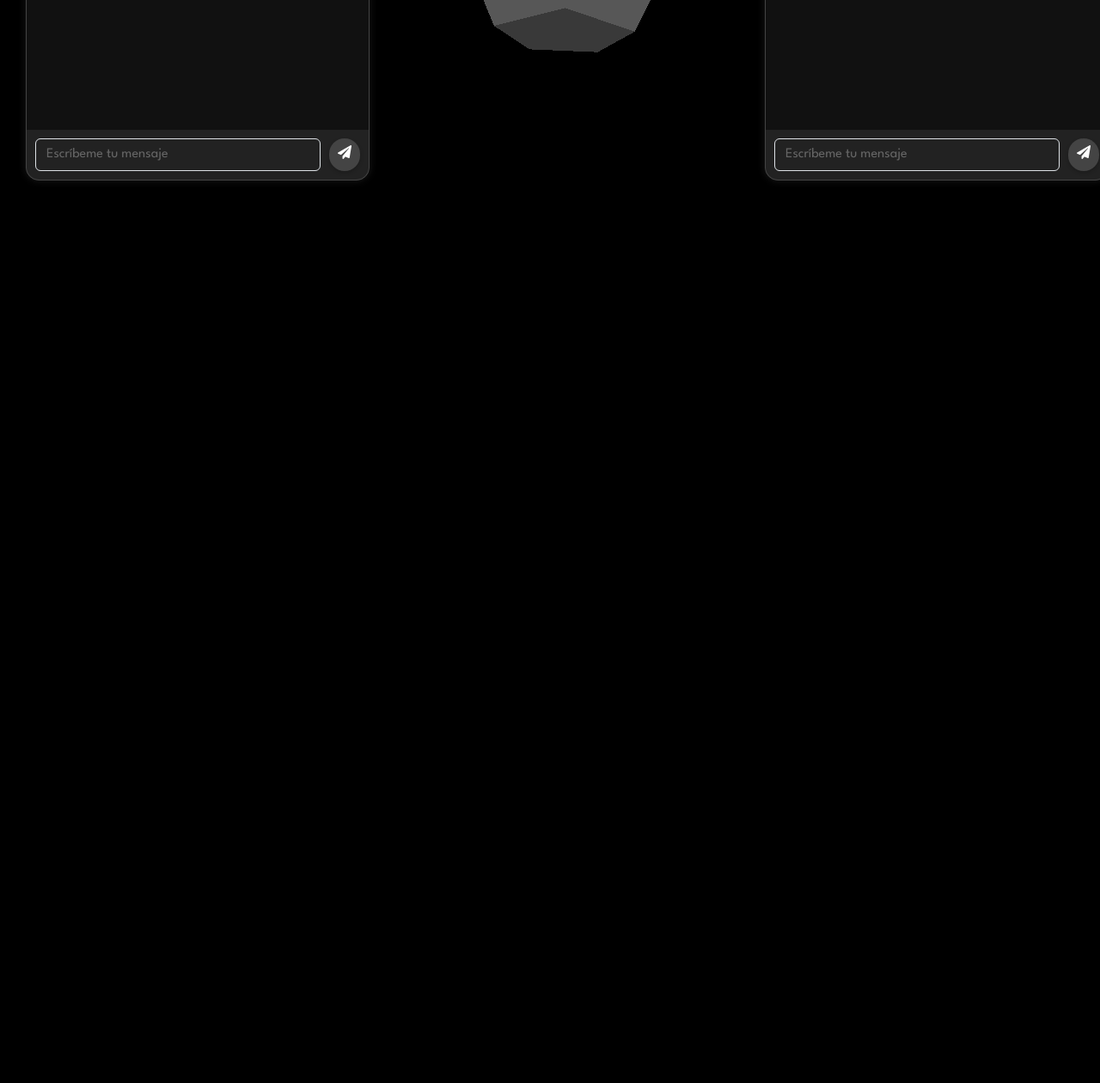
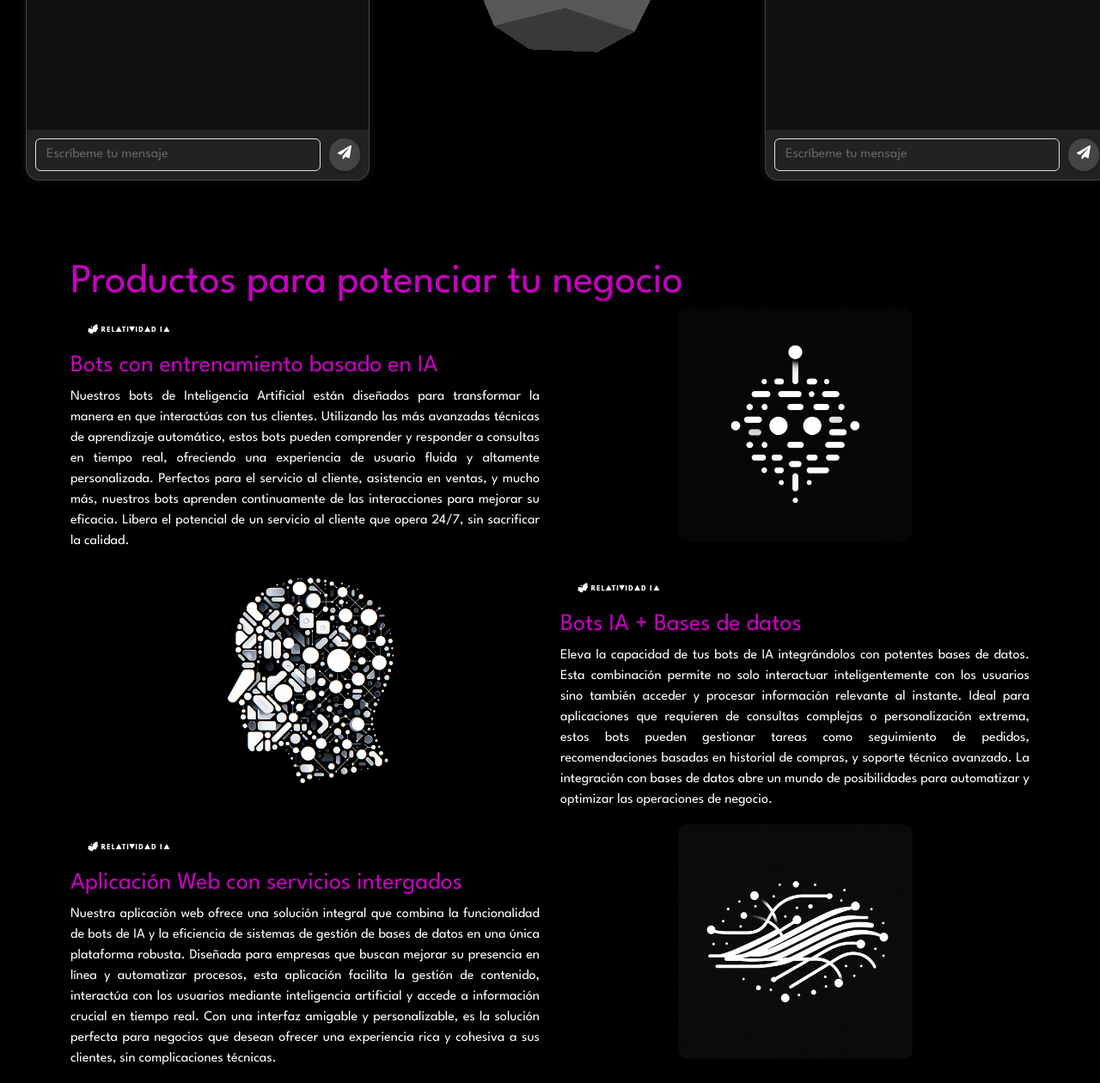
Before and after one commit to RelatividadIA/paginaWeb, a plain HTML site: page templates/index.html in a window 1280 px wide. Shown: the part 727-1987 px from the top of the page at 86% size. Before the commit the page ends 1027 px from the top, so only its background shows below. Drawn offline with nearby package versions, Linux system fonts and the light colour scheme; animation ran at ten frames a second.

Commit message:
Añadiendo sección productos - sin contenerizar

```diff
--- /dev/null
+++ b/styles/products.css
@@ -0,0 +1,94 @@
+/* custom-section.css */
+
+.custom-section {
+    display: flex;
+    flex-direction: column; /* o 'column' si es lo que deseas */
+    align-items: flex-start; /* o 'center', 'flex-end', etc., según tus necesidades */
+    justify-content: space-between; /* o 'center', 'space-between', etc. */
+    /* Resto de tus estilos */
+}
+
+.custom-section .section-title {
+    margin-bottom: 0px;
+    font-size: 3em; /* Tamaño de fuente grande para el título */
+    color: #c800c1; /* Color del título similar al de tu sitio */
+  }
+
+.container {
+    width: 90%;
+    margin: 0 auto;
+  }
+
+.row {
+    display: flex;
+    justify-content: space-around;
+    flex-wrap: wrap; /* Permite la adaptabilidad a dispositivos móviles */
+}
+
+
+.col-custom {
+    display: flex; /* Habilita flexbox */
+    flex-wrap: wrap; /* Permite que los elementos se ajusten según el ancho */
+    align-items: flex-start; /* Alinea los elementos al inicio */
+    width: 25%; /* Imita el ancho de col-md-6 para dispositivos medianos */
+    margin-bottom: 0px; /* Espaciado entre elementos similar a col-md-6 */
+    box-shadow: 0 0 20px 0 rgba(0, 0, 0, 0.7); /* Estilo de sombra de col-content */
+    border-radius: 10px; /* Bordes redondeados de col-content */
+    padding: 20px; /* Padding interno */
+    color: #ffffff; /* Color de texto de col-content */
+    background-color: black; /* Asumiendo un color de fondo; ajusta según necesites */
+}
+
+.col-custom img {
+    max-width: 40%; /* Asegura que la imagen no sobrepase el ancho del contenedor */
+
+}
+
+.col-custom h3, .col-custom p {
+    margin: 0; /* Elimina márgenes predeterminados para ajustar el texto cerca de la imagen */
+}
+
+
+/* Estilos específicos para títulos y párrafos, como en col-content */
+.col-custom h3 {
+    font-size: 3em; /* Tamaño de fuente para el título */
+    color: black; /* Color específico del título */
+    margin-bottom: 0;
+}
+
+.col-custom p {
+    font-size: 1.5em; /* Tamaño de fuente para el párrafo */
+    padding-bottom: 10px; /* Ajusta según sea necesario */
+}
+
+.custom-content-style {
+    /* Estilos de col-content (colores, fuentes, sombras, etc.) */
+    color: white; /* Ejemplo de color de texto */
+    background-color: black; /* Ejemplo de color de fondo */
+    border-radius: 10px;
+    padding: 0px;
+    box-shadow: 0 0 20px 0 rgba(0, 0, 0, 0.7);
+    /* No incluyas propiedades que alteren el layout aquí, solo estilos visuales */
+}
+
+.custom-content-style h3{
+    /* Estilos de col-content (colores, fuentes, sombras, etc.) */
+    color: #c800c1; /* Ejemplo de color de texto */
+    background-color: black; /* Ejemplo de color de fondo */
+    border-radius: 50px;
+    padding: 0px;
+    box-shadow: 0 0 20px 0 rgba(0, 0, 0, 0.7);
+    /* No incluyas propiedades que alteren el layout aquí, solo estilos visuales */
+}
+
+.custom-content-style img {
+    max-width: 50%; /* Asegura que la imagen no sobrepase el ancho del contenedor */
+    display: block; /* Hace que la imagen sea un bloque para permitir el centrado */
+    margin: auto; /* Centra la imagen horizontalmente si el contenedor es más ancho */
+    height: auto; /* Asegura que la altura de la imagen se ajuste proporcionalmente */
+}
+
+.custom-content-style p {
+    text-align: justify; /* Justifica el texto del párrafo */
+    text-justify: inter-word; /* Mejora la justificación para que el espaciado sea entre palabras */
+}
--- a/templates/index.html
+++ b/templates/index.html
@@ -13,6 +13,7 @@
     <link href="../styles/style_celular.css" rel="stylesheet">
     <link href="../styles/3D.css" rel="stylesheet">
     <link href="../styles/barra-de-chats-style.css" rel="stylesheet">
+    <link href="../styles/products.css" rel="stylesheet">
     <link rel="stylesheet" href="https://cdnjs.cloudflare.com/ajax/libs/font-awesome/5.15.3/css/all.min.css">
 </head>
 <body>
@@ -42,6 +43,80 @@
 
     <!-- Contenedores para los Chats con data-chat-number -->
 
+    <!-- Inicio de la Nueva Sección -->
+<div class="custom-section">
+    <div class="container">
+      <h2 class="section-title">Productos para potenciar tu negocio</h2>
+      <div class="row">
+        <!-- Bloque de contenido #1 -->
+        <div class="col-md-6">
+          <img src="../images/LogoLetrasBlancasSinFondo.png" alt="Imagen Descriptiva 1" class="col-custom">
+          <div class="custom-content-style">
+          <h3>Bots con entrenamiento basado en IA</h3>
+
+          <p>Nuestros bots de Inteligencia Artificial están diseñados para transformar
+            la manera en que interactúas con tus clientes. Utilizando las más avanzadas
+            técnicas de aprendizaje automático, estos bots pueden comprender y responder
+            a consultas en tiempo real, ofreciendo una experiencia de usuario fluida y
+            altamente personalizada. Perfectos para el servicio al cliente, asistencia en
+            ventas, y mucho más, nuestros bots aprenden continuamente de las interacciones
+            para mejorar su eficacia. Libera el potencial de un servicio al cliente que
+            opera 24/7, sin sacrificar la calidad.</p>
+          </div>
+        </div>
+        <div class="col-md-6">
+          <div class="custom-content-style">
+            <img src="../images/BOT2.webp" alt="Descripción del producto" class="custom-content-style">
+          </div>
+        </div>
+
+        <div class="col-md-6">
+          <div class="custom-content-style">
+            <img src="../images/BOT.webp" alt="Descripción del producto" class="custom-content-style">
+          </div>
+
+        </div>
+        <div class="col-md-6">
+          <img src="../images/LogoLetrasBlancasSinFondo.png" alt="Imagen Descriptiva 1" class="col-custom">
+          <div class="custom-content-style">
+          <h3>Bots IA + Bases de datos</h3>
+          <p>Eleva la capacidad de tus bots de IA integrándolos con potentes bases de datos.
+            Esta combinación permite no solo interactuar inteligentemente con los usuarios
+            sino también acceder y procesar información relevante al instante. Ideal para
+            aplicaciones que requieren de consultas complejas o personalización extrema,
+            estos bots pueden gestionar tareas como seguimiento de pedidos, recomendaciones
+            basadas en historial de compras, y soporte técnico avanzado. La integración con
+            bases de datos abre un mundo de posibilidades para automatizar y optimizar las
+            operaciones de negocio.</p>
+          </div>
+        </div>
+
+
+        <div class="col-md-6">
+          <img src="../images/LogoLetrasBlancasSinFondo.png" alt="Imagen Descriptiva 1" class="col-custom">
+          <div class="custom-content-style">
+          <h3>Aplicación Web con servicios intergados</h3>
+          <p>Nuestra aplicación web ofrece una solución integral que combina la funcionalidad de
+            bots de IA y la eficiencia de sistemas de gestión de bases de datos en una única
+            plataforma robusta. Diseñada para empresas que buscan mejorar su presencia en
+            línea y automatizar procesos, esta aplicación facilita la gestión de contenido,
+            interactúa con los usuarios mediante inteligencia artificial y accede a información
+            crucial en tiempo real. Con una interfaz amigable y personalizable, es la solución
+            perfecta para negocios que desean ofrecer una experiencia rica y cohesiva a sus clientes,
+            sin complicaciones técnicas.</p>
+          </div>
+        </div>
+        <div class="col-md-6">
+          <div class="custom-content-style">
+            <img src="../images/BOT3.webp" alt="Descripción del producto" class="custom-content-style">
+          </div>
+        </div>
+        </div>
+      </div>
+    </div>
+  </div>
+  <!-- Fin de la Nueva Sección -->
+
 
 
     <script type="module"  src="../scripts/3D.js"></script>
```
Also changed, not shown: images/BOT.webp (added), images/BOT2.webp (added), images/BOT3.webp (added).
